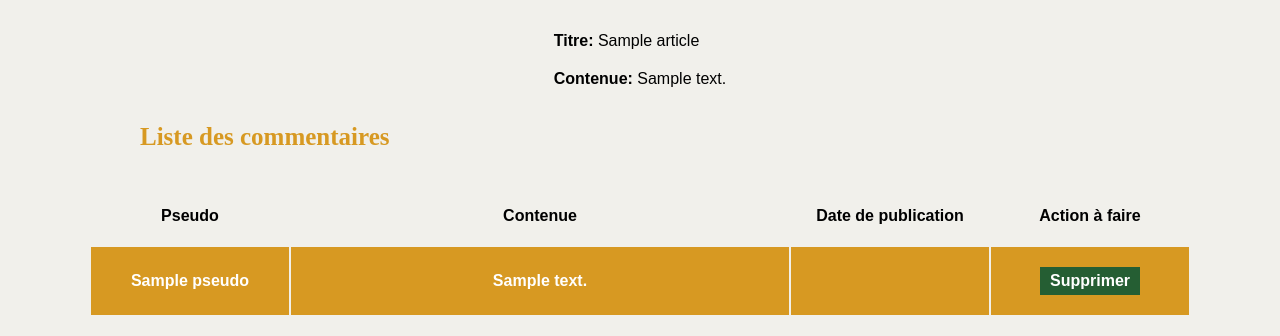
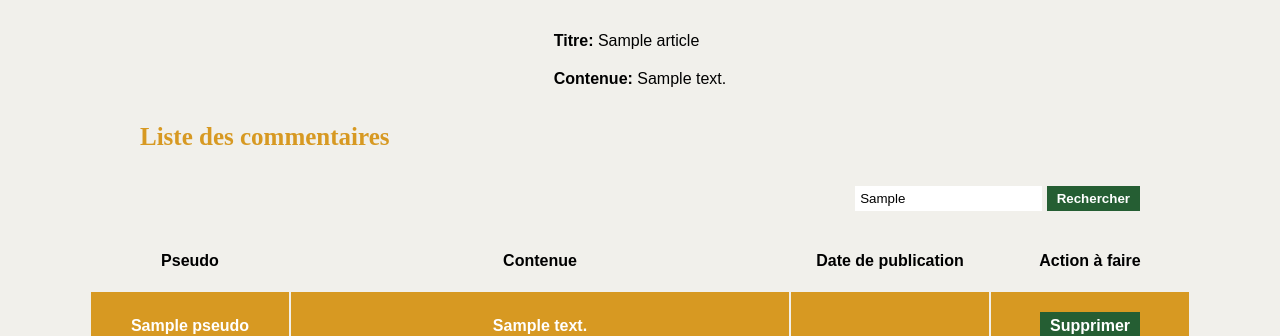
Before and after one commit to JingFERMENT/blog-emilie-forteroche, a PHP site: template views/templates/commentPage.php in a window 1280 px wide. Shown: the part 325-661 px from the top of the page. Run offline with PHP 8.4, Linux system fonts and the light colour scheme; the template is opened without the code that fills it: most values are stand-ins (such as "Sample title", 1, 10 or a date in 2020); data that the repository does not hold is empty; some web fonts are replaced.

Commit message:
barre de recherche done

```diff
--- a/controllers/AdminController.php
+++ b/controllers/AdminController.php
@@ -70,9 +70,11 @@ class AdminController {
         // numéro id de l'article
         $id = intval(filter_input(INPUT_GET, 'id', FILTER_SANITIZE_NUMBER_INT));
 
-        // la page actuelle
+        // page actuelle
         $page = intval(filter_input(INPUT_GET, 'page', FILTER_SANITIZE_NUMBER_INT));
 
+        // mots-clés
+        $keywords = filter_input(INPUT_GET, 'keywords', FILTER_SANITIZE_SPECIAL_CHARS);
 
         if($page === 0) {
             $page = 1;
@@ -98,7 +100,7 @@ class AdminController {
 
         // on récupère les commentaires liés à cet article
         $commentManager = new CommentManager();
-        $comments= $commentManager->getAllCommentsByArticleId($id, $limit, $offset);
+        $comments= $commentManager->getAllCommentsByArticleId($id, $limit, $offset, $keywords);
         $nbOfComments = $commentManager->countCommentsForArticle($id);
 
         $nbOfPages = ceil($nbOfComments / COMMENTS_PER_PAGE);
--- a/controllers/ArticleController.php
+++ b/controllers/ArticleController.php
@@ -24,10 +24,6 @@ class ArticleController
         // Récupération de l'id de l'article demandé.
         $id = Utils::request("id", -1);
 
-        $limit = COMMENTS_PER_PAGE;
-
-        $offset = 0;
-
         $articleManager = new ArticleManager();
 
         // récupérer l'article en question
@@ -42,7 +38,7 @@ class ArticleController
 
         $commentManager = new CommentManager();
         // récupéer tous les commentaires liés à cet article
-        $comments = $commentManager->getAllCommentsByArticleId($id, $limit, $offset);
+        $comments = $commentManager->getAllCommentsByArticleId($id);
 
         $view = new View($article->getTitle());
         $view->render("detailArticle", ['article' => $article, 'comments' => $comments]);
--- a/css/style.css
+++ b/css/style.css
@@ -70,6 +70,16 @@ form {
     padding: 20px;
     color: white;
     background-color: var(--commentPaleColor);
+}
+
+.form-research {
+    margin-top: 0;
+    padding: 0 0 20px 0;
+   background-color: var(--backgroundColor);
+   display: inline-block; /* Optionnel pour ajuster la largeur au contenu */
+    margin-left: auto; /* Utilisé avec flexbox ou grid */
+    margin-right: 0; /* S'assure qu'il est aligné à droite */
+    text-align: right; /* Aligne le texte et les boutons à droite */
 }
 
 form h2 {
--- a/views/templates/commentPage.php
+++ b/views/templates/commentPage.php
@@ -12,6 +12,17 @@
 </div>
 
 <h2>Liste des commentaires</h2>
+
+<form action="/index.php" method="GET" class="form-research">
+    <!--utiliser input type hidden pour chercher les paramètres après index.php -->
+    <!--paramètre action=ShowCommentPage -->
+    <input type="hidden" name="action" value="showCommentPage"></input>
+    <!--paramètre id=id_article -->
+    <input type="hidden" name="id" value="<?=$article->getId()?>"></input>
+    <input type="search" name="keywords" placeholder="Saisir vos mots clés..." value=<?=$keywords ?? ''?>>
+    <button type="submit" class="submit" >Rechercher</button>
+</form>
+
 <div class="adminArticle">
     <div class="articleLine header">
         <!-- Pseudo-->
```
Also changed, not shown: models/CommentManager.php (+21 -8 lines).
